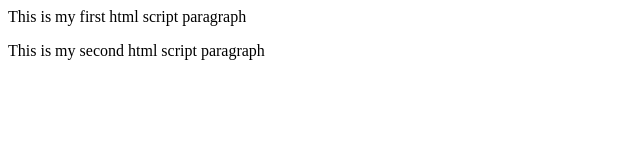
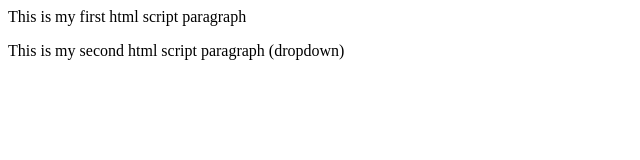
Before and after one commit to G85H/new_repo, a plain HTML site: page index.html in a window 1280 px wide. Shown: the full height of the page, 0-640 px from the left. Drawn offline with Linux system fonts and the light colour scheme.

```diff
--- a/index.html
+++ b/index.html
@@ -1,2 +1,2 @@
 <p> This is my first html script paragraph </p>
-<p> This is my second html script paragraph </p>
+<p> This is my second html script paragraph (dropdown) </p>
```
